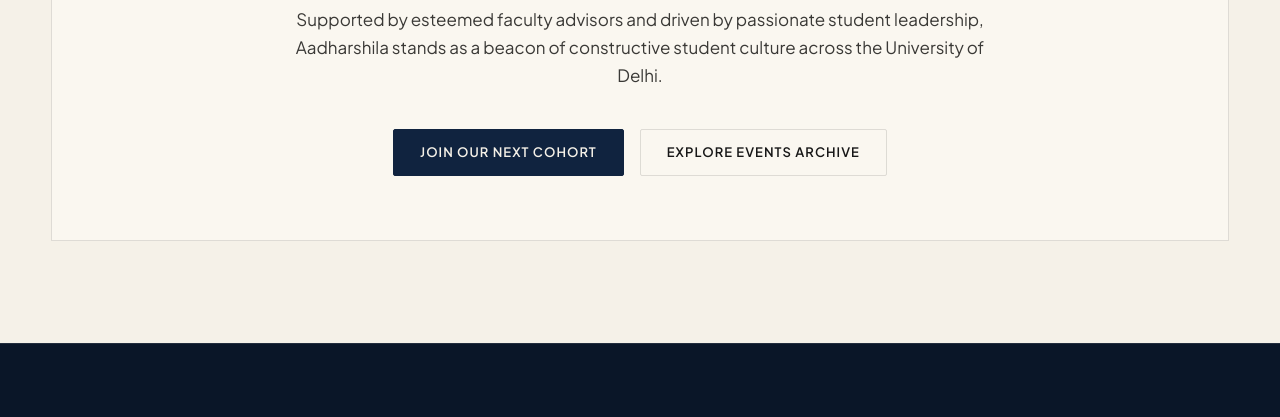
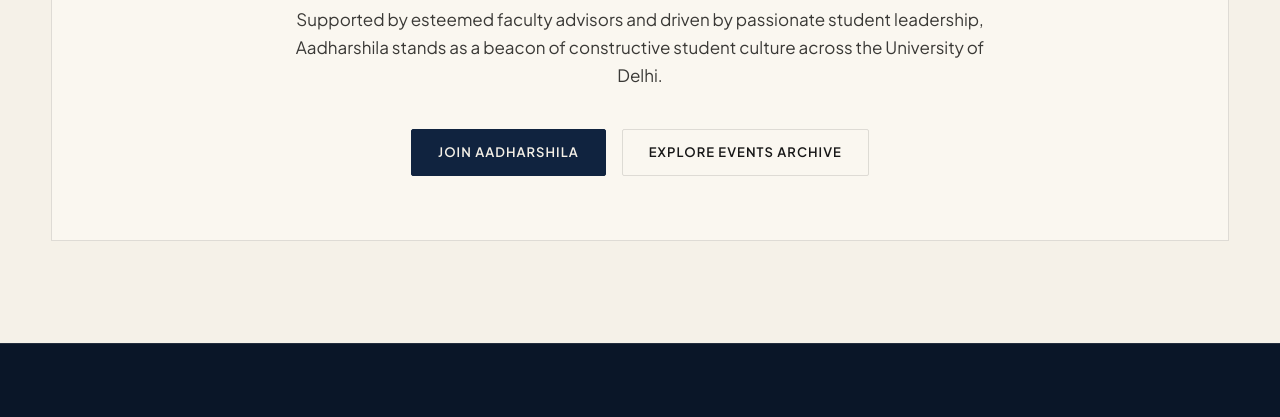
Before and after one commit to atendra11maurya/org_adhar, a website built with Vite: page about.html in a window 1280 px wide. Shown: the part 3500-3917 px from the top of the page. Built offline with nearby package versions, Linux system fonts and the light colour scheme.

Commit message:
Update button text to Join Aadharshila in about.html

```diff
--- a/about.html
+++ b/about.html
@@ -214,7 +214,7 @@
             Supported by esteemed faculty advisors and driven by passionate student leadership, Aadharshila stands as a beacon of constructive student culture across the University of Delhi.
           </p>
           <div style="display: flex; justify-content: center; gap: 1rem; flex-wrap: wrap;">
-            <a href="join.html" class="btn btn-primary">Join Our Next Cohort</a>
+            <a href="join.html" class="btn btn-primary">Join Aadharshila</a>
             <a href="events.html" class="btn btn-secondary">Explore Events Archive</a>
           </div>
         </div>
```
